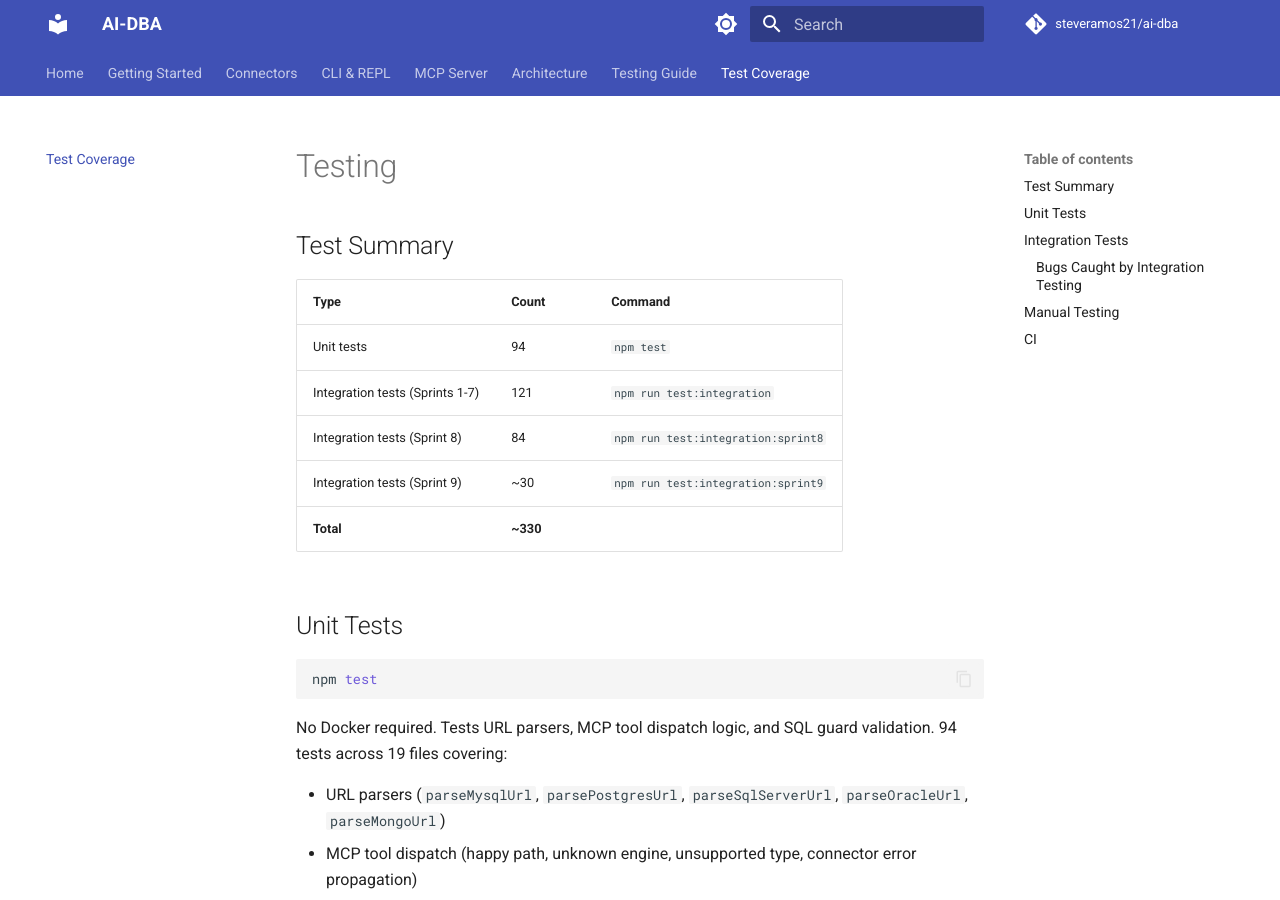
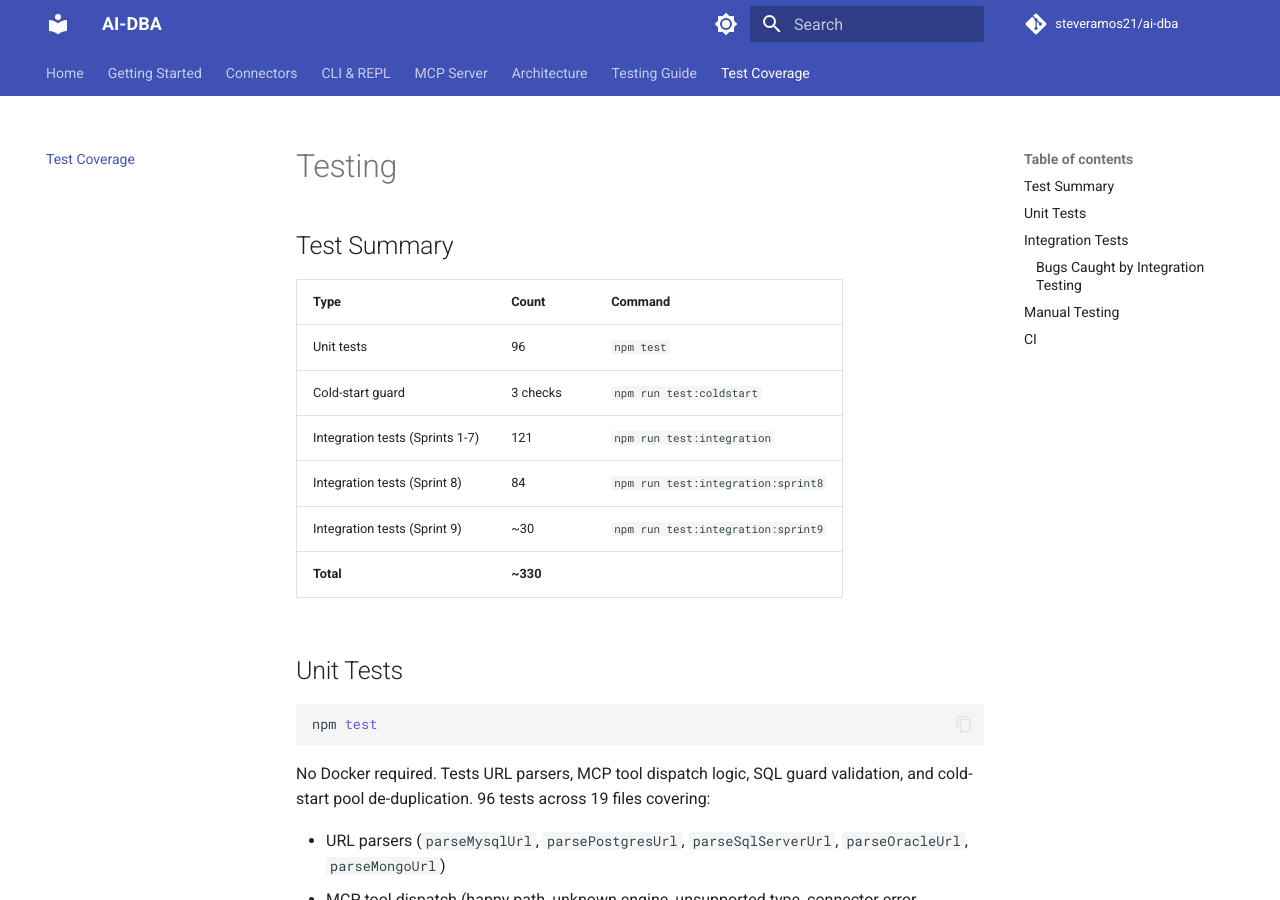
Before and after one commit to steveramos21/ai-dba, an MkDocs documentation site: the page built from docs/test-summary.md, in a window 1280 px wide and 900 px high. Built offline with MkDocs 1.6.1 and Material for MkDocs 9.7.7, drawn with Linux system fonts in a browser that asks for light colours; comment, search, counter and statistics services are not loaded; some of the changed text lies outside the part shown.

Commit message:
docs: document lazy driver loading and the cold-start guard; refresh counts

````diff
--- a/docs/test-summary.md
+++ b/docs/test-summary.md
@@ -4,7 +4,8 @@
 
 | Type | Count | Command |
 |------|-------|---------|
-| Unit tests | 94 | `npm test` |
+| Unit tests | 96 | `npm test` |
+| Cold-start guard | 3 checks | `npm run test:coldstart` |
 | Integration tests (Sprints 1-7) | 121 | `npm run test:integration` |
 | Integration tests (Sprint 8) | 84 | `npm run test:integration:sprint8` |
 | Integration tests (Sprint 9) | ~30 | `npm run test:integration:sprint9` |
@@ -16,7 +17,7 @@
 npm test
 ```
 
-No Docker required. Tests URL parsers, MCP tool dispatch logic, and SQL guard validation. 94 tests across 19 files covering:
+No Docker required. Tests URL parsers, MCP tool dispatch logic, SQL guard validation, and cold-start pool de-duplication. 96 tests across 19 files covering:
 
 - URL parsers (`parseMysqlUrl`, `parsePostgresUrl`, `parseSqlServerUrl`, `parseOracleUrl`, `parseMongoUrl`)
 - MCP tool dispatch (happy path, unknown engine, unsupported type, connector error propagation)
@@ -64,6 +65,6 @@
 GitHub Actions runs on every push/PR to main:
 
 - Node 20.x and 22.x matrix
-- `npm ci` → `npm run build` → `npm test` (94 unit tests)
+- `npm ci` → `npm run build` → `npm test` (96 unit tests) → `npm run test:coldstart` (startup guard)
 - CLI entry point verification
 - Integration tests excluded (require 5 Docker containers)
````
Also changed, not shown: AGENTS.md (+1 -0 lines), README.md (+9 -6 lines), docs/architecture.md (+1 -1 lines), docs/testing-guide.md (+8 -8 lines).
